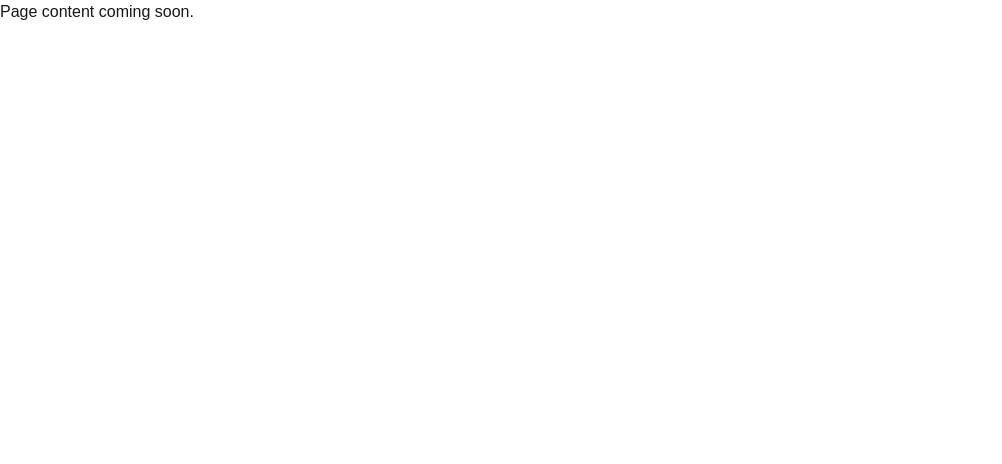
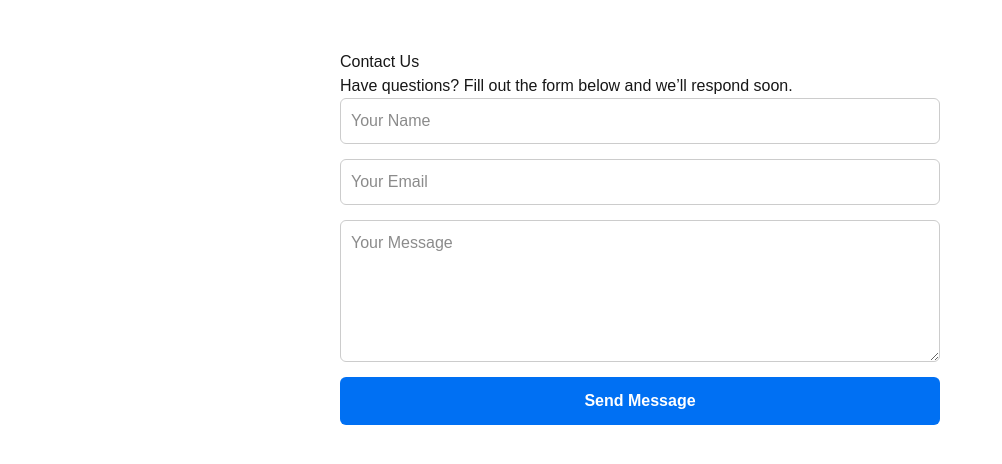
Before and after one commit to apoorva-ln/home-interior, a Next.js app: page /contact in a window 1280 px wide. Shown: the top 464 px of the page, without its empty margins (0-1002 px from the left). Built offline with nearby package versions, Linux system fonts and the light colour scheme.

Commit message:
Update page.tsx

```diff
--- a/src/app/contact/page.tsx
+++ b/src/app/contact/page.tsx
@@ -1,3 +1,77 @@
-export default function Page() {
-  return <div>Page content coming soon.</div>;
+"use client"; // Only if you're using App Router (Next.js 13+)
+
+import { useState } from "react";
+
+export default function Contact() {
+  const [formData, setFormData] = useState({
+    name: "",
+    email: "",
+    message: "",
+  });
+
+  const [status, setStatus] = useState("");
+
+  const handleChange = (e) => {
+    setFormData({ ...formData, [e.target.name]: e.target.value });
+  };
+
+  const handleSubmit = (e) => {
+    e.preventDefault();
+    // For now, just show confirmation message
+    setStatus("Thank you! We’ll get back to you soon.");
+    setFormData({ name: "", email: "", message: "" });
+  };
+
+  return (
+    <div style={{ maxWidth: "600px", margin: "50px auto", fontFamily: "sans-serif" }}>
+      <h1>Contact Us</h1>
+      <p>Have questions? Fill out the form below and we’ll respond soon.</p>
+
+      <form onSubmit={handleSubmit} style={{ display: "flex", flexDirection: "column", gap: "15px" }}>
+        <input
+          type="text"
+          name="name"
+          placeholder="Your Name"
+          value={formData.name}
+          onChange={handleChange}
+          required
+          style={{ padding: "10px", borderRadius: "6px", border: "1px solid #ccc" }}
+        />
+        <input
+          type="email"
+          name="email"
+          placeholder="Your Email"
+          value={formData.email}
+          onChange={handleChange}
+          required
+          style={{ padding: "10px", borderRadius: "6px", border: "1px solid #ccc" }}
+        />
+        <textarea
+          name="message"
+          placeholder="Your Message"
+          rows="5"
+          value={formData.message}
+          onChange={handleChange}
+          required
+          style={{ padding: "10px", borderRadius: "6px", border: "1px solid #ccc" }}
+        />
+        <button
+          type="submit"
+          style={{
+            padding: "12px",
+            borderRadius: "6px",
+            border: "none",
+            backgroundColor: "#0070f3",
+            color: "#fff",
+            fontWeight: "bold",
+            cursor: "pointer",
+          }}
+        >
+          Send Message
+        </button>
+      </form>
+
+      {status && <p style={{ marginTop: "20px", color: "green" }}>{status}</p>}
+    </div>
+  );
 }
```
